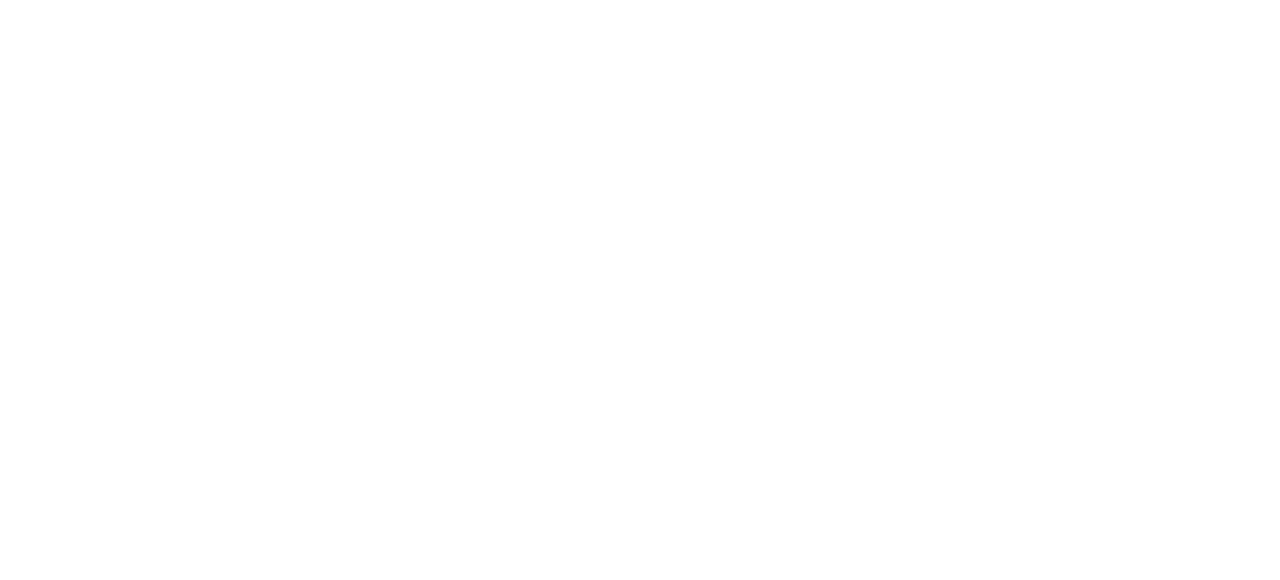
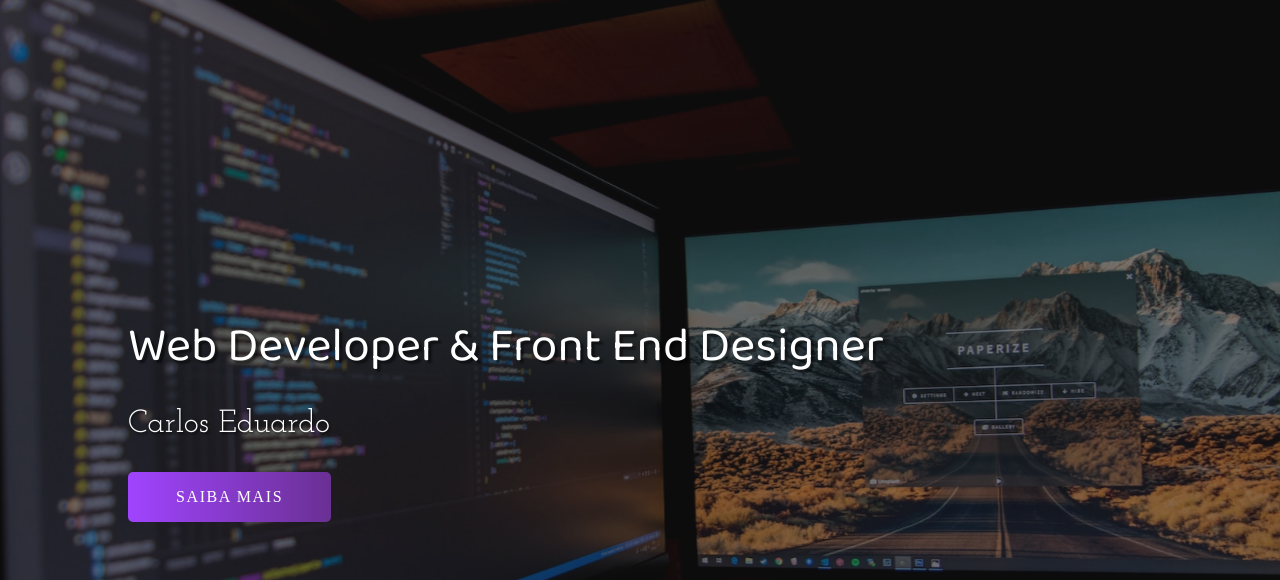
Before and after one commit to carloseduardo004/PortfolioTeste, a plain HTML site: page index.html in a window 1280 px wide. Shown: the top 580 px of the page. Drawn offline with Linux system fonts and the light colour scheme.

Commit message:
:package: header

```diff
--- a/index.html
+++ b/index.html
@@ -5,9 +5,24 @@
     <meta http-equiv="X-UA-Compatible" content="IE=edge">
     <meta name="viewport" content="width=device-width, initial-scale=1.0">
     <link rel="stylesheet" href="style.css">
+    <link rel="apple-touch-icon" sizes="180x180" href="imagens/apple-touch-icon.png">
+    <link rel="icon" type="image/png" sizes="32x32" href="imagens/favicon-32x32.png">
+    <link rel="icon" type="image/png" sizes="16x16" href="imagens/favicon-16x16.png">
+    <link rel="manifest" href="/site.webmanifest">
     <title>PortFolio TESTE</title>
 </head>
 <body>
-
+  <div class="container">
+    <header>
+        <div class="img-wrapper">
+        <img src="imagens/bg.jpg" alt="">
+        </div>
+        <div class="banner">
+            <h1> Web Developer & Front End Designer</h1>
+            <p> Carlos Eduardo</p>
+            <button>Saiba Mais</button>
+        </div>
+    </header>
+  </div>
 </body>
 </html>
--- a/style.css
+++ b/style.css
@@ -1,2 +1,93 @@
 @import url('https://fonts.googleapis.com/css2?family=Baloo+Da+2:wght@400;500;600;700&family=Josefin+Slab:ital,wght@0,300;0,400;0,600;0,700;1,300;1,400;1,600&family=Mulish:ital,wght@0,200;0,300;0,400;0,500;1,200;1,300;1,400&display=swap');
 @import url('https://cdnjs.cloudflare.com/ajax/libs/font-awesome/6.2.1/css/all.min.css');
+
+*{
+    margin: 0;
+    padding: 0
+}
+
+header{
+    width: 100%;
+    height: 100vh;
+    overflow: hidden;
+    position: relative
+}
+
+.img-wrapper{
+    width: 100%;
+    height: 100%;
+    overflow: hidden;
+    background-color: rgba(0,0,0,0.9)
+}
+
+.img-wrapper img{
+    width: 100%;
+    height: 100%;
+    object-fit: cover;
+    opacity: 0.5;
+    animation: zoom 20s;
+}
+
+@keyframes zoom{
+    0%{
+        transform: scale(1.3);
+    }
+    100%{
+        transform: scale(1);
+    }
+}
+
+.banner{
+    position: absolute;
+    left: 10%;
+    top:40%
+}
+
+.banner h1{
+    color: #fff;
+    font-size: 3rem;
+    font-family: "Baloo Da 2";
+    font-weight: 200;
+    text-shadow: .2rem .2rem 2px rgba(0,0,0,0.5);
+    line-height: 3.5rem;
+    margin-bottom: 2rem;
+    opacity: 0;
+    animation: movebanner 1s 0.2s forwards;
+}
+
+.banner p{
+    font-family: "Josefin Slab", serif;
+    color: #fff;
+    font-size: 2rem;
+    text-shadow: .1rem .1rem 2px rgba(0,0,0,0.5);
+    margin-bottom: 2rem;
+    opacity: 0;
+    animation: movebanner 1s 0.6s forwards;
+}
+
+.banner button{
+    font-family: "Muli", serif;
+    color: #fff;
+    text-transform: uppercase;
+    font-size: 1rem;
+    letter-spacing: .1rem;
+    background: #6a3093;
+    background: -webkit-linear-gradient(to right, #a044ff, #6a3093);
+    background: linear-gradient(to right, #a044ff, #6a3093);
+    padding: 1rem 3rem;
+    border: none;
+    border-radius: 5px;
+    cursor: pointer;
+    opacity: 0;
+    animation: movebanner 1s 0.9s forwards;
+}
+
+@keyframes movebanner{
+    0%{
+        transform: translateY(10rem) rotateY(-30deg);
+    }
+    100%{
+        transform: translateY(0) rotateY(0);
+        opacity: 1;
+    }
+}
```
Also changed, not shown: about.txt (deleted), imagens/android-chrome-192x192.png (renamed from android-chrome-192x192.png), imagens/android-chrome-512x512.png (renamed from android-chrome-512x512.png), imagens/apple-touch-icon.png (renamed from apple-touch-icon.png), imagens/bg.jpg (added), imagens/favicon-16x16.png (renamed from favicon-16x16.png), imagens/favicon-32x32.png (renamed from favicon-32x32.png), site.webmanifest, 1 other file.
